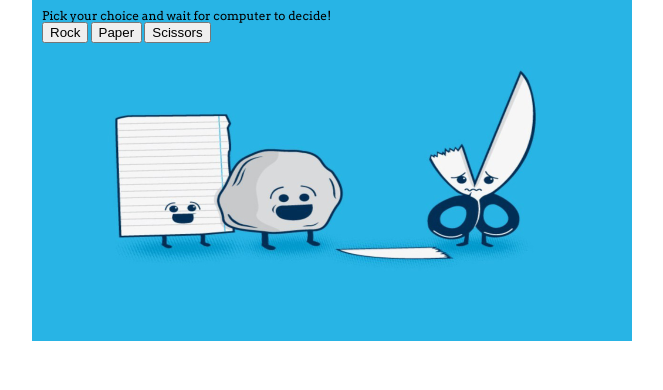
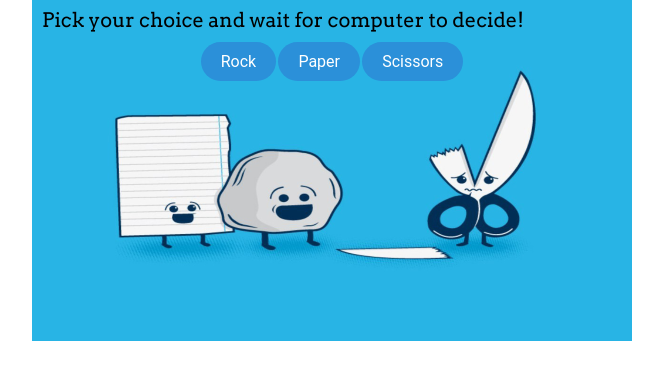
Before and after one commit to WebKolla/rps-the-game, a website: page src/game.html in a window 1280 px wide. Shown: the whole page, without its empty margins (308-971 px from the left). Drawn offline with Linux system fonts and the light colour scheme.

Commit message:
Chin Perera : CSS

```diff
--- a/sass/_layout.scss
+++ b/sass/_layout.scss
@@ -36,3 +36,9 @@
 .l-intro-btn-container{
   margin-top: u(20px);
 }
+
+.l-game-buttons{
+  vertical-align: middle;
+  text-align: center;
+  padding-top: 2%;
+}
--- a/src/game.html
+++ b/src/game.html
@@ -16,18 +16,20 @@
 <div class="l-wrapper">
     <div id="container" class="l-main-container l-game">
       <div id="btnContainer" class="l-btn-container js-visibility-toggle">
-        <p>
+        <p class="c-bigger-text">
           Pick your choice and wait for computer to decide!
         </p>
-        <button id="Rock">
+        <div class="l-game-buttons">
+          <button id="Rock"  class="std-btn blue">
             Rock
           </button>
-        <button id="Paper">
+          <button id="Paper" class="std-btn blue">
             Paper
           </button>
-        <button id="Scissors">
+          <button id="Scissors" class="std-btn blue">
             Scissors
           </button>
+        </div>
       </div>
       <div id="msgHeading"></div>
       <div id="cpuResult"></div>
```
Also changed, not shown: src/css/ie.css, src/css/styles.css, 2 other files. Lines whose indentation alone changed are shown as unchanged.
